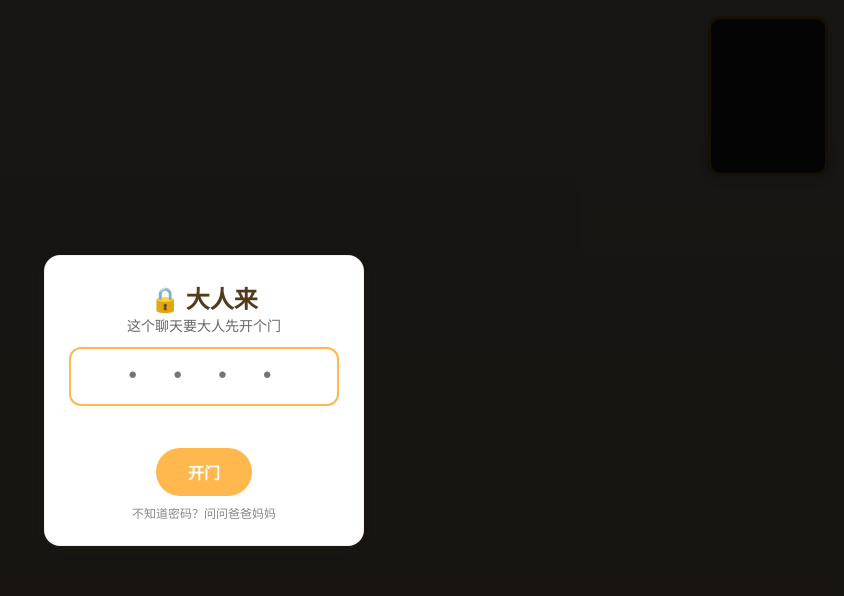
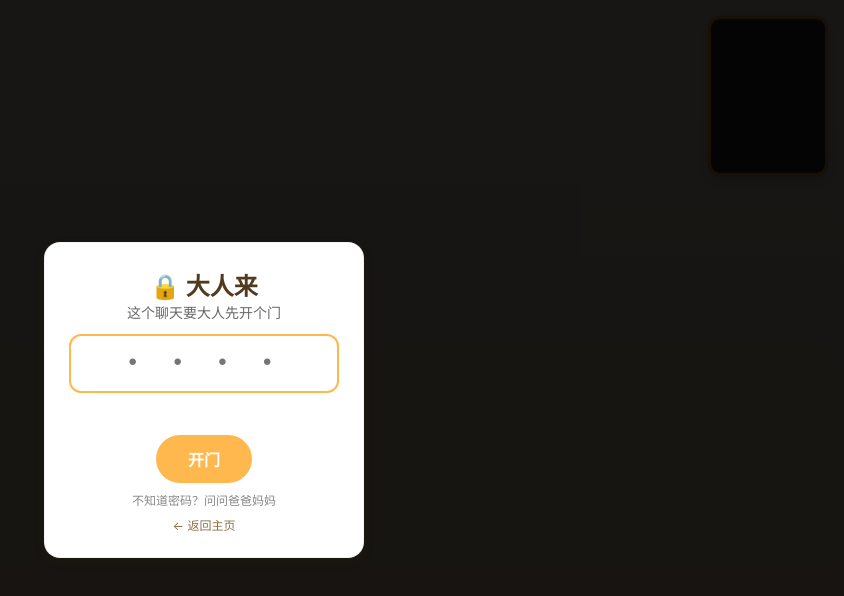
Before and after one commit to blackfaced/study-buddy, a website: page web/buddy/index.html in a window 1280 px wide. Shown: the whole page, without its empty margins (436-1280 px from the left). Drawn offline with Linux system fonts and the light colour scheme; no server answers.

Commit message:
fix(buddy): PIN 门加「返回主页」链接
PIN 门是全屏 overlay，.app 里的 🏠 返回链接被它挡住，误入此页的
人只能依赖浏览器返回键（验收 9/5）。e2e 断言门上有可见的返回
链接（合入前红，部署后绿）。

```diff
--- a/web/buddy/index.html
+++ b/web/buddy/index.html
@@ -237,6 +237,9 @@
     <div id="pin-error" role="alert"></div>
     <button id="pin-submit" type="button">开门</button>
     <p class="hint">不知道密码？问问爸爸妈妈</p>
+    <!-- The gate hides .app, which holds the 🏠 back link — without this
+         the gate is a dead end (acceptance 9/5). -->
+    <p class="hint"><a href="/" style="color:#8b6f47;">← 返回主页</a></p>
   </div>
 </div>
 
```
